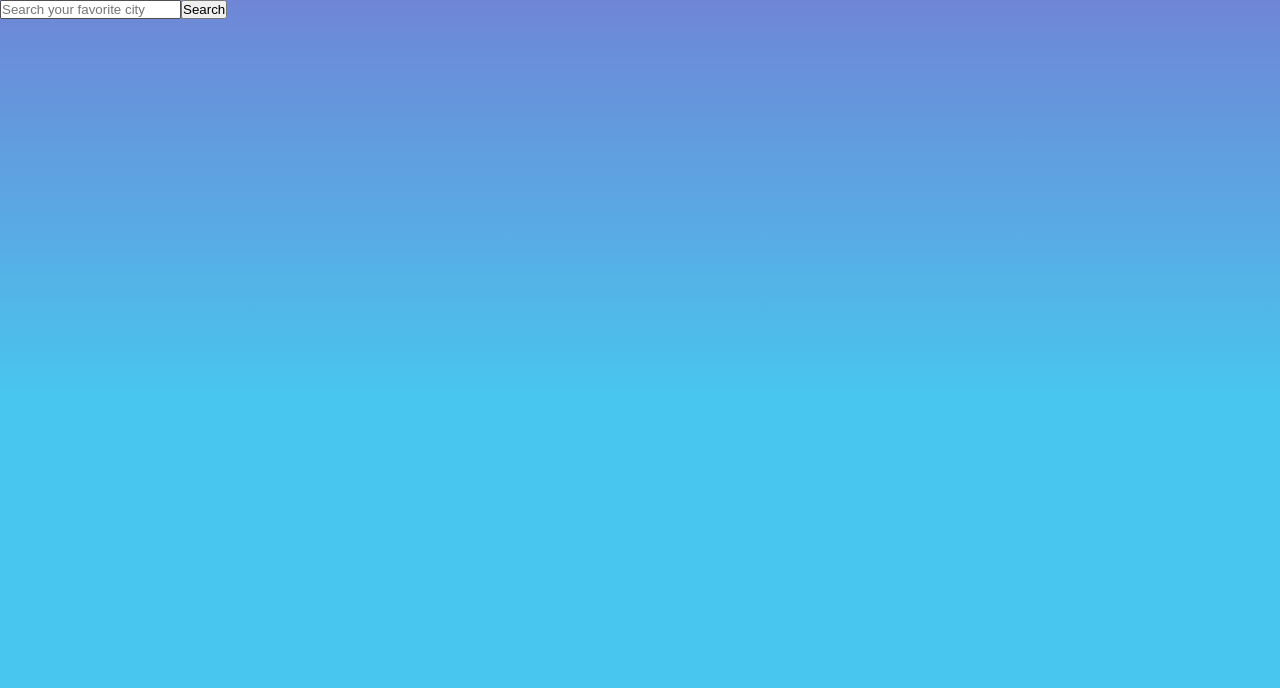
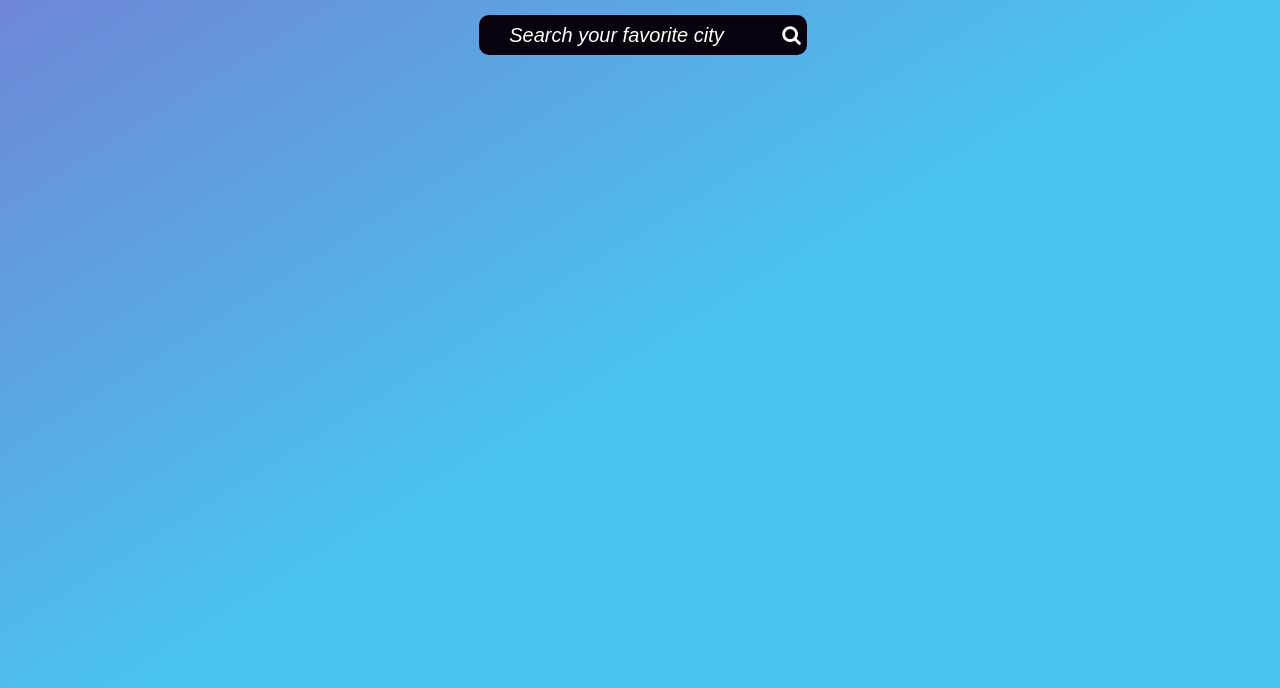
Before and after one commit to avtarprajapati/Weather-Forecast, a React (Create React App) app: page / in a window 1280 px wide. Shown: the top 688 px of the page. Built offline with nearby package versions, Linux system fonts and the light colour scheme.

Commit message:
add style

```diff
--- a/src/components/Search.js
+++ b/src/components/Search.js
@@ -11,7 +11,9 @@ export function Search() {
         placeholder="Search your favorite city"
         name="search"
       />
-      <button>Search</button>
+      <button>
+        <i className="fa fa-search"></i>
+      </button>
     </form>
   );
 }
--- a/src/style/include.scss
+++ b/src/style/include.scss
@@ -1,3 +1,3 @@
 @import "./variables.scss";
 @import "./base.scss";
-@import "./search";
+@import "./search.scss";
--- /dev/null
+++ b/src/style/search.scss
@@ -0,0 +1,34 @@
+form {
+  display: flex;
+  align-items: center;
+  justify-content: center;
+  height: 5rem;
+  padding-top: 2rem;
+}
+
+input[type="text"] {
+  color: $white;
+  border: none;
+  border-radius: 10px;
+  margin-right: -2.5rem;
+  height: 4rem;
+  font-size: 2rem;
+  padding: 1.5rem 3rem;
+  outline: none;
+  background-color: $black;
+  transition: all 5000s ease-in-out 0s;
+  font-style: italic;
+}
+
+input::-webkit-input-placeholder {
+  color: $white;
+}
+
+button {
+  background: transparent;
+  border: none;
+  font-size: 2rem;
+  color: $white;
+  outline: none;
+  cursor: pointer;
+}
--- a/src/style/variables.scss
+++ b/src/style/variables.scss
@@ -1 +1,6 @@
-$linear-background: linear-gradient(to top, #48c6ef 50%, #6f86d6 100%);
+$white: #fffffb;
+$black: #07020d;
+$blue: #016fb9;
+$orange: #ff6b6c;
+
+$linear-background: linear-gradient(to left top, #48c6ef 50%, #6f86d6 100%);
```
Also changed, not shown: src/style/_search.scss (deleted).
